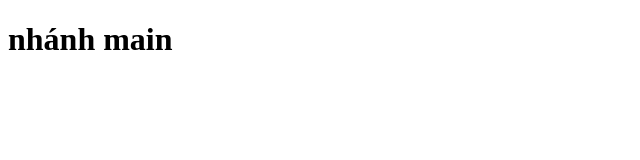
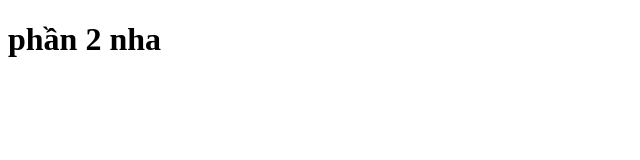
Before and after one commit to hueymonday/test_branch, a plain HTML site: page index.html in a window 1280 px wide. Shown: the whole page, without its empty margins (0-640 px from the left). Drawn offline with Linux system fonts and the light colour scheme.

Commit message:
phần 2 - commit lần 1 nha

```diff
--- a/index.html
+++ b/index.html
@@ -6,6 +6,6 @@
     <title>test branch</title>
   </head>
   <body>
-    <h1>nhánh main</h1>
+    <h1>phần 2 nha</h1>
   </body>
 </html>
```
